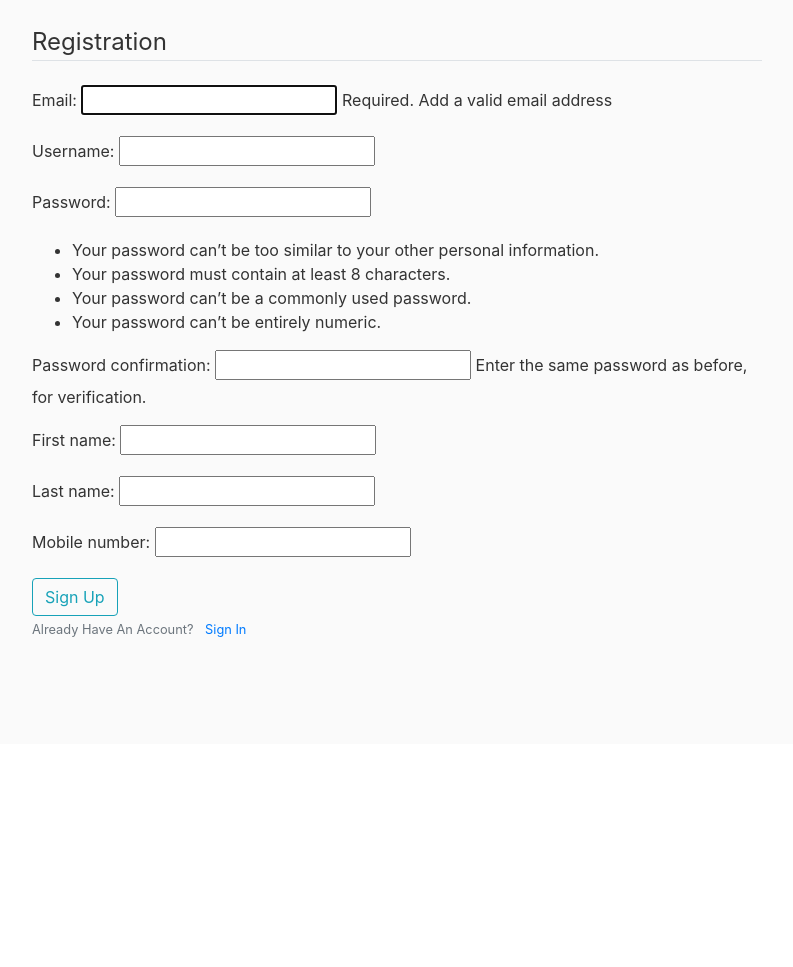
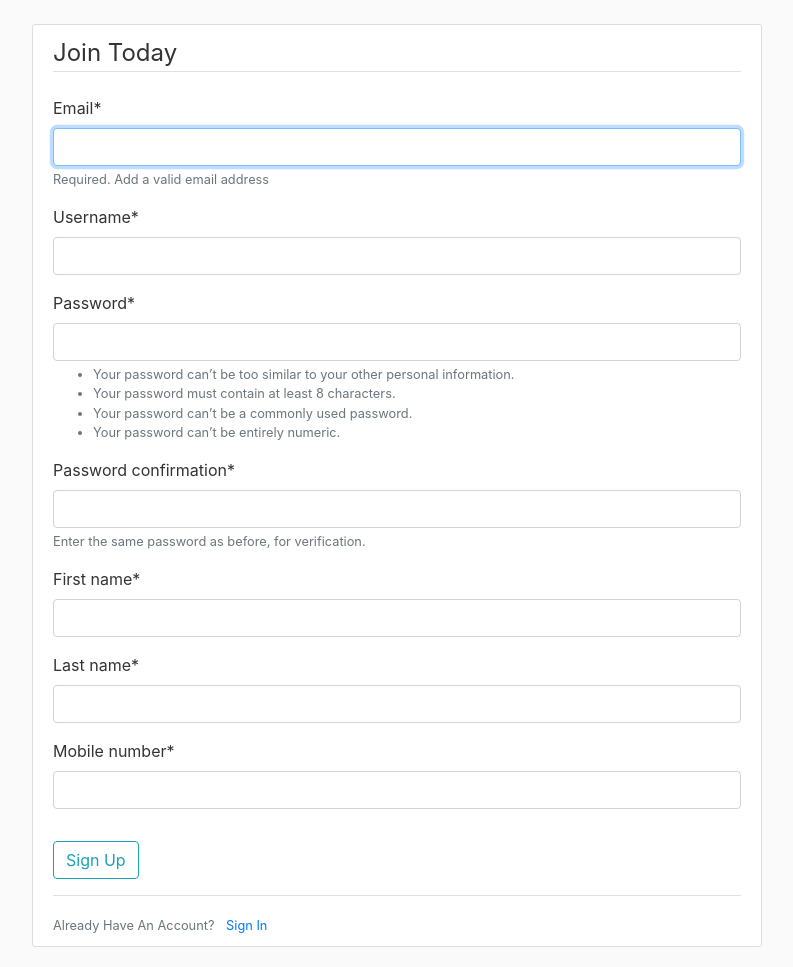
Before and after one commit to Durgarao310/intern-task, a Django app: page /register/ in a window 1280 px wide. Shown: the part 56-1023 px from the top of the page, without its empty margins (53-846 px from the left). Before the commit the page ends 693 px from the top, so only its background shows below. Run offline with Django 3.2, Linux system fonts and the light colour scheme; some libraries are stand-ins or nearby versions.

Commit message:
Update register.html

```diff
--- a/mysite/accounts/templates/register.html
+++ b/mysite/accounts/templates/register.html
@@ -1,15 +1,21 @@
-{% extends 'base.html' %}
+{% extends "base.html" %}
 {% load crispy_forms_tags %}
 {% block content %}
-      <div class="form-items">
+    <div class="content-section">
         <form method="POST">
             {% csrf_token %}
-                  <legend class="border-bottom mb-4">Registration</legend>
-                  {{ form.as_p }}
+            <fieldset class="form-group">
+                <legend class="border-bottom mb-4">Join Today</legend>
+                {{ form|crispy }}
+            </fieldset>
+            <div class="form-group">
                 <button class="btn btn-outline-info" type="submit">Sign Up</button>
+            </div>
         </form>
+        <div class="border-top pt-3">
             <small class="text-muted">
-                  Already Have An Account? <a class="ml-2" href="{% url 'login' %}">Sign In</a>
+                Already Have An Account? <a class="ml-2" href="/login/">Sign In</a>
             </small>
         </div>
+    </div>
 {% endblock content %}
```
Lines whose indentation alone changed are shown as unchanged.
